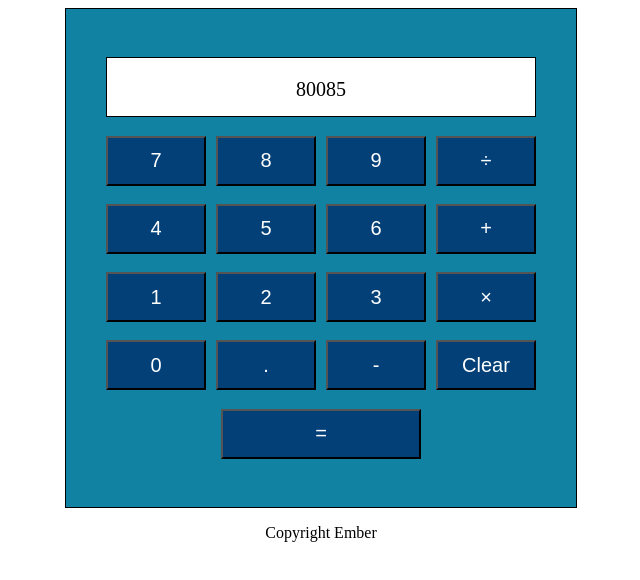
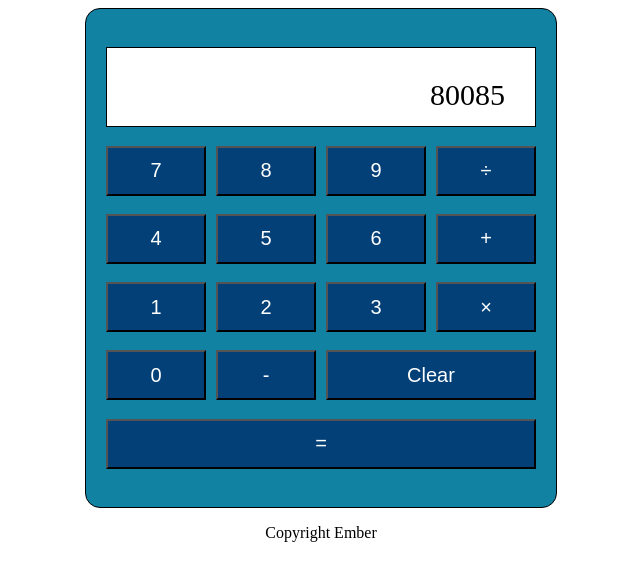
Before and after one commit to CN-M/odin-calculator, a plain HTML site: page index.html in a window 1280 px wide. Shown: the whole page, without its empty margins (319-959 px from the left). Drawn offline with Linux system fonts and the light colour scheme.

Commit message:
Complete Calculator Project

```diff
--- a/index.html
+++ b/index.html
@@ -4,20 +4,16 @@
     <meta charset="UTF-8">
     <meta http-equiv="X-UA-Compatible" content="IE=edge">
     <meta name="viewport" content="width=device-width, initial-scale=1.0">
-    <title>Document</title>
+    <title>Odin calculator | CN-M</title>
     <link rel="stylesheet" href="./style.css">
     <script src="./index.js" defer></script>
 </head>
 <body>
     <div class="container">
         <div class="calculator">
-            <!-- <input type="number" class="display"> -->
             <div class="display">
-                <p>
-
-                </p>
+                <p></p>
             </div>
-
 
             <div class="row row-1">
                 <button id="7">7</button>
@@ -42,7 +38,6 @@
 
             <div class="row row-4">
                 <button id="0">0</button>
-                <button id=".">.</button>
                 <button id="minus">-</button>
                 <button id="clear">Clear</button>
             </div>
--- a/style.css
+++ b/style.css
@@ -13,22 +13,21 @@
     align-items: center;
 }
 
-
 .calculator {
     border: 1px solid black;
-    gap: 10px;
+    border-radius: 15px;
     background-color: #1282A2;
-    padding: 40px;
+    padding: 20px;
     height: 500px;
 }
 
 .display{
-    text-align: center;
+    text-align: right;
     background-color: white;
     border: 1px solid black;
-    font-size: 20px;
-    height: 60px;
-    /* padding-right: 20px; */
+    font-size: 30px;
+    height: 80px;
+    padding-right: 30px;
 }
 
 .row {
@@ -42,7 +41,10 @@ button {
     background-color: #034078;
     color: white;
     font-size: 20px;
+}
 
+#clear {
+    width: 210px;
 }
 
 .equals {
@@ -50,5 +52,5 @@ button {
 }
 
 .equals button {
-    width: 200px;
+    width: 100%;
 }
```
